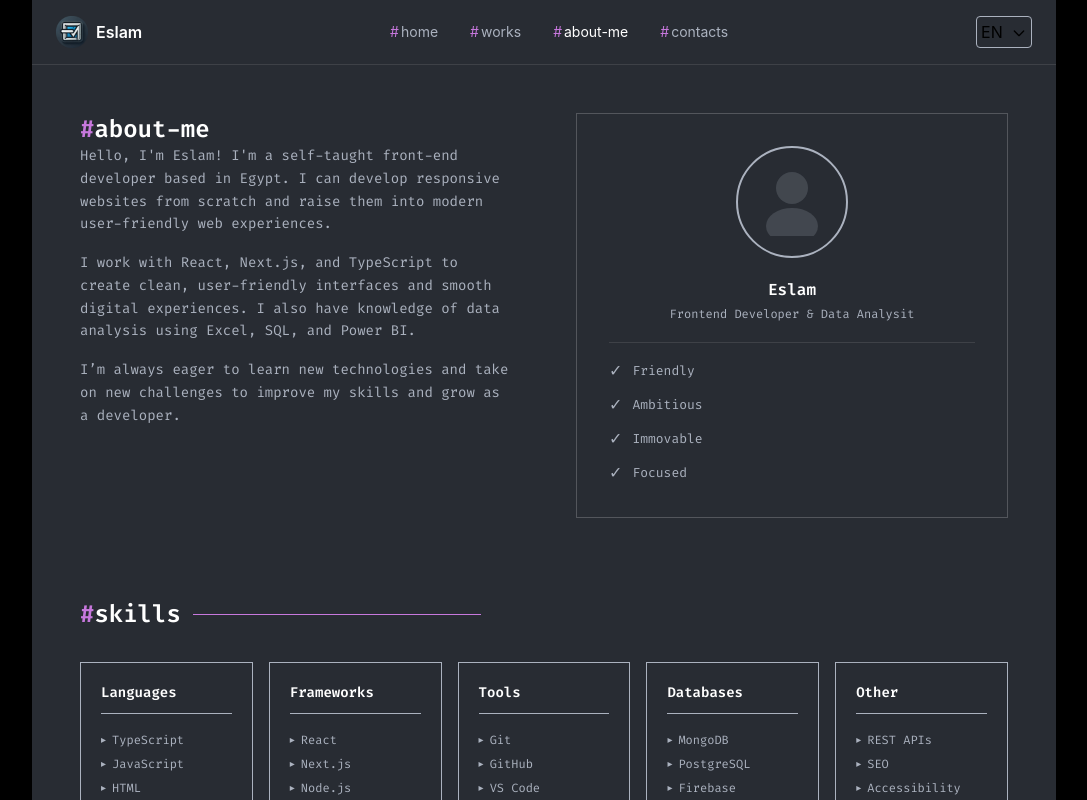
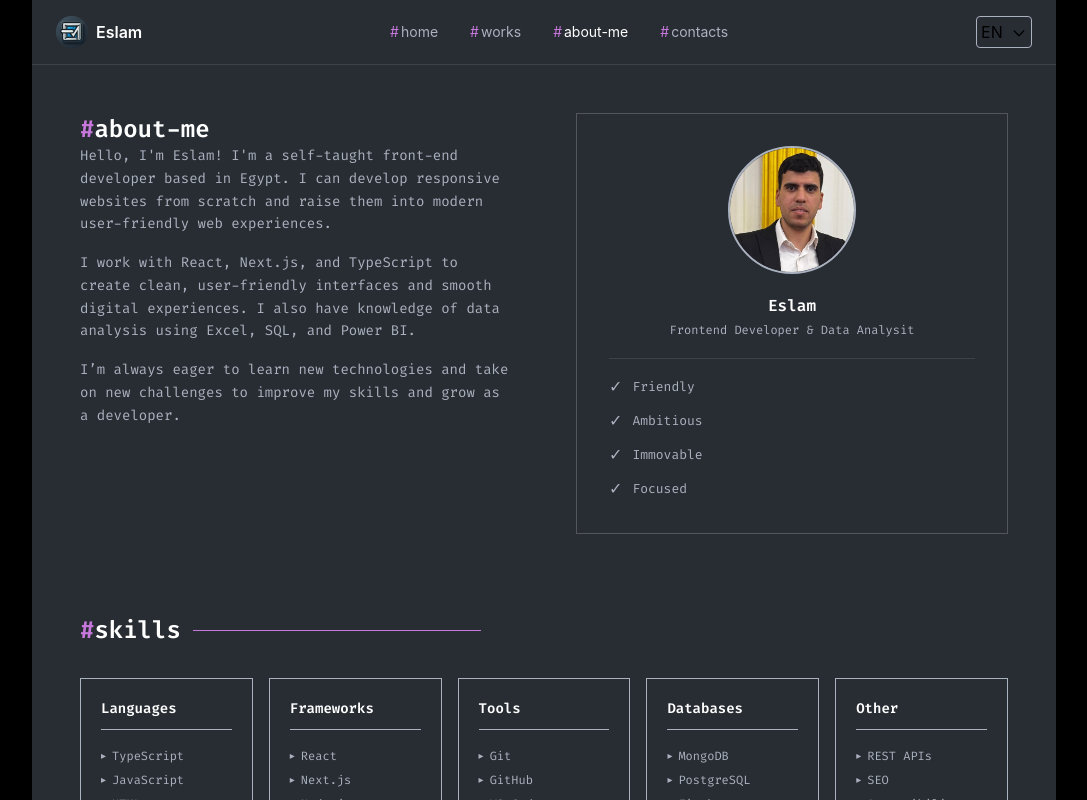
Before and after one commit to Eslam-mg/portfolio, a Next.js app: page /about-me in a window 1280 px wide. Shown: the top 800 px of the page, without its empty margins (96-1183 px from the left). Built offline with nearby package versions, Linux system fonts and the light colour scheme.

Commit message:
add my personal photo to about-me apge

```diff
--- a/src/app/about-me/page.tsx
+++ b/src/app/about-me/page.tsx
@@ -1,4 +1,5 @@
 import React from 'react'
+import Image from "next/image";
 import type { Metadata } from "next";
 import SectionHeader from '@/src/components/SectionHeader/SectionHeader';
 export const metadata: Metadata = {
@@ -39,11 +40,8 @@ export default function page() {
 
                 {/* Avatar card */}
                 <div className="border border-white/20 p-8 flex flex-col items-center gap-5">
-                    <div className="w-28 h-28 rounded-full bg-bg flex items-center justify-center border-2 border-primary/30">
-                        <svg width="56" height="68" viewBox="0 0 56 68" fill="none">
-                            <circle cx="28" cy="20" r="16" fill="#abb2bf33" />
-                            <ellipse cx="28" cy="58" rx="26" ry="18" fill="#abb2bf33" />
-                        </svg>
+                    <div className="w-32 h-32 rounded-full bg-bg flex items-center justify-center border-2 border-borderColor overflow-hidden">
+                        <Image src="/myPhoto.jpg" alt='my image' width={190} height={180}/>
                     </div>
                     <div className="text-center">
                         <p className="text-white m-0 mb-1 font-semibold text-base">Eslam</p>
```
Also changed, not shown: public/myPhoto.jpg (added).
